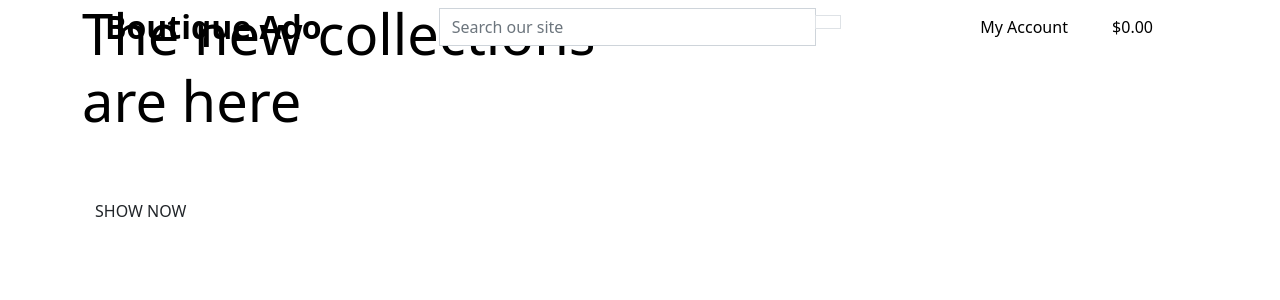
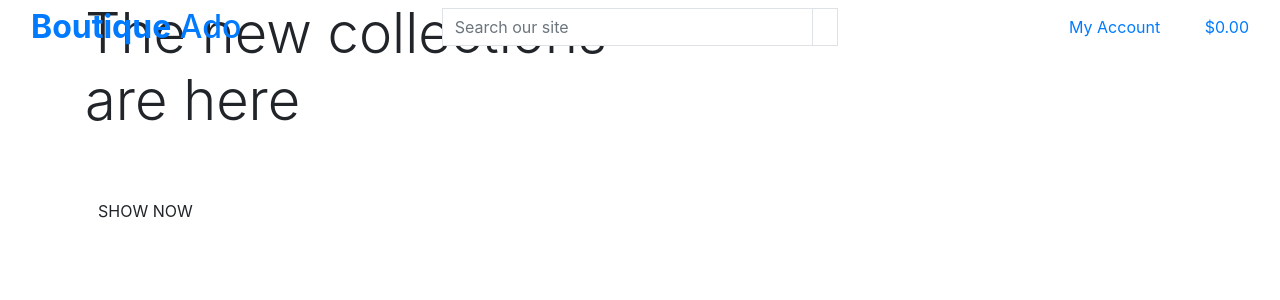
Before and after one commit to NickSpriggs/boutique_ado_v1, a Django app: page / in a window 1280 px wide. Shown: the top 300 px of the page. Run offline with Django 4.2, Linux system fonts and the light colour scheme; some libraries are stand-ins or nearby versions.

Commit message:
Added main page header

```diff
--- a/templates/base.html
+++ b/templates/base.html
@@ -1,28 +1,30 @@
+
 {% load static %}
 
 <!doctype html>
 <html lang="en">
   <head>
+
     {% block meta %}
         <meta http-equiv="X-UA-Compatible" content="ie=edge">
         <meta charset="utf-8">
-    <meta name="viewport" content="width=device-width, initial-scale=1">
+        <meta name="viewport" content="width=device-width, initial-scale=1, shrink-to-fit=no">
     {% endblock %}
 
     {% block extra_meta %}
     {% endblock %}
 
-    {% block corecss%}
-    <link href="https://cdn.jsdelivr.net/npm/bootstrap@5.1.3/dist/css/bootstrap.min.css" rel="stylesheet" integrity="sha384-1BmE4kWBq78iYhFldvKuhfTAU6auU8tT94WrHftjDbrCEXSU1oBoqyl2QvZ6jIW3" crossorigin="anonymous">
+    {% block corecss %}
+        <link rel="stylesheet" href="https://stackpath.bootstrapcdn.com/bootstrap/4.4.1/css/bootstrap.min.css" integrity="sha384-Vkoo8x4CGsO3+Hhxv8T/Q5PaXtkKtu6ug5TOeNV6gBiFeWPGFN9MuhOf23Q9Ifjh" crossorigin="anonymous">
     {% endblock %}
 
     {% block extra_css %}
     {% endblock %}
 
     {% block corejs %}
-    <script src="https://cdn.jsdelivr.net/npm/bootstrap@5.1.3/dist/js/bootstrap.bundle.min.js" integrity="sha384-ka7Sk0Gln4gmtz2MlQnikT1wXgYsOg+OMhuP+IlRH9sENBO0LRn5q+8nbTov4+1p" crossorigin="anonymous"></script>
-    <script src="https://cdn.jsdelivr.net/npm/@popperjs/core@2.10.2/dist/umd/popper.min.js" integrity="sha384-7+zCNj/IqJ95wo16oMtfsKbZ9ccEh31eOz1HGyDuCQ6wgnyJNSYdrPa03rtR1zdB" crossorigin="anonymous"></script>
-    <script src="https://cdn.jsdelivr.net/npm/bootstrap@5.1.3/dist/js/bootstrap.min.js" integrity="sha384-QJHtvGhmr9XOIpI6YVutG+2QOK9T+ZnN4kzFN1RtK3zEFEIsxhlmWl5/YESvpZ13" crossorigin="anonymous"></script>
+        <script src="https://code.jquery.com/jquery-3.4.1.slim.min.js" integrity="sha384-J6qa4849blE2+poT4WnyKhv5vZF5SrPo0iEjwBvKU7imGFAV0wwj1yYfoRSJoZ+n" crossorigin="anonymous"></script>
+        <script src="https://cdn.jsdelivr.net/npm/popper.js@1.16.0/dist/umd/popper.min.js" integrity="sha384-Q6E9RHvbIyZFJoft+2mJbHaEWldlvI9IOYy5n3zV9zzTtmI3UksdQRVvoxMfooAo" crossorigin="anonymous"></script>
+        <script src="https://stackpath.bootstrapcdn.com/bootstrap/4.4.1/js/bootstrap.min.js" integrity="sha384-wfSDF2E50Y2D1uUdj0O3uMBJnjuUD4Ih7YwaYd1iqfktj0Uod8GCExl3Og8ifwB6" crossorigin="anonymous"></script>
     {% endblock %}
 
     {% block extra_js %}
@@ -35,13 +37,13 @@
         <div class="row">
             <div class="col-12 col-lg-4 my-auto py-1 py-lg-0 text-center text-lg-left">
                 <a href="{% url 'home' %}" class="nav-link main-logo-link">
-            <h2 class="logo-font text-black my-0"><strong>Boutique Ado</strong></h2>
+                    <h2 class="logo-font text-black my-0"><strong>Boutique</strong> Ado</h2>
                 </a>
             </div>
             <div class="col-12 col-lg-4 my-auto py-1 py-lg-0">
                 <form method="GET" action="">
                     <div class="input-group w-100">
-              <input class="form-control border-black rounded-0" type="text" name="q" placeholder="Search our site">
+                        <input class="form-control border border-black rounded-0" type="text" name="q" placeholder="Search our site">
                         <div class="input-group-append">
                             <button class="form-control btn btn-black border border-black rounded-0" type="submit">
                                 <span class="icon">
@@ -55,14 +57,14 @@
             <div class="col-12 col-lg-4 my-auto py-1 py-lg-0">
                 <ul class="list-inline list-unstyled text-center text-lg-right my-0">
                     <li class="list-inline-item dropdown">
-              <a class="text-black nav-link" href="#" id="user-option" data-toggle="dropdown" aria-haspopup="true" aria-expended="false">
+                        <a class="text-black nav-link" href="#" id="user-options" data-toggle="dropdown" aria-haspopup="true" aria-expanded="false">
                             <div class="text-center">
                                 <div><i class="fas fa-user fa-lg"></i></div>
                                 <p class="my-0">My Account</p>
                             </div>
                         </a>
                         <div class="dropdown-menu border-0" aria-labelledby="user-options">
-                {% if request.user.is_superuser %}
+                            {% if request.user.is_authenticated %}
                                 {% if request.user.is_superuser %}
                                     <a href="" class="dropdown-item">Product Management</a>
                                 {% endif %}
```
Lines whose indentation alone changed are shown as unchanged.
